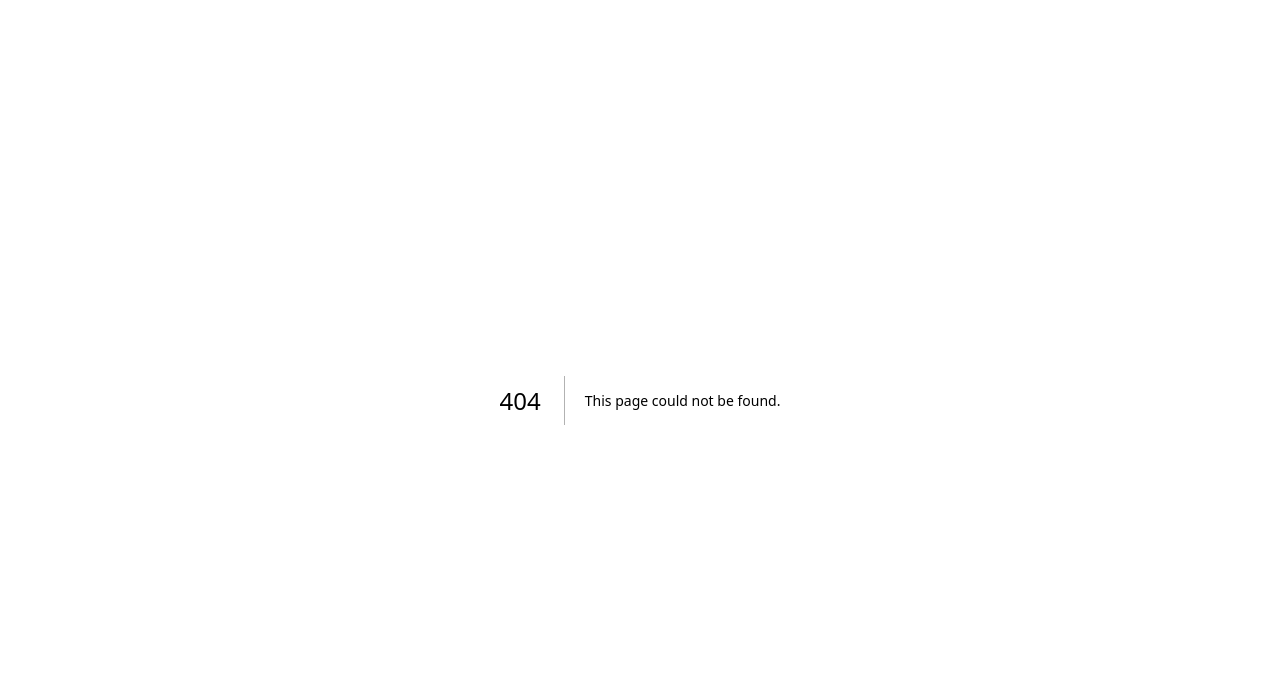
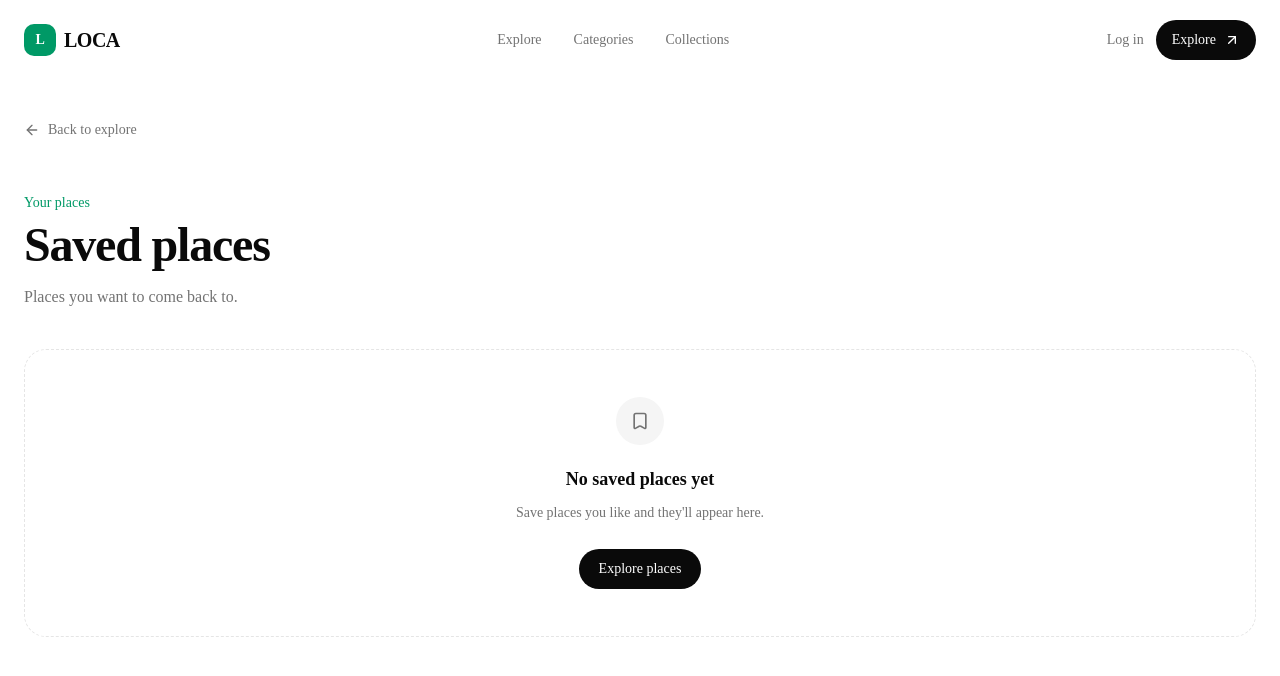
Before and after one commit to ProfessorMR/loca, a Next.js app: page /saved in a window 1280 px wide. Before the commit this address had no page. Shown: the top 676 px of the page. Built offline with nearby package versions, Linux system fonts and the light colour scheme.

Commit message:
feat: add saved places

```diff
--- a/app/layout.tsx
+++ b/app/layout.tsx
@@ -1,6 +1,8 @@
 import type { Metadata } from "next";
 import { Geist, Geist_Mono } from "next/font/google";
 import "./globals.css";
+
+import { FavoritesProvider } from "@/components/shared/favorites-provider";
 
 const geistSans = Geist({
   variable: "--font-geist-sans",
@@ -30,7 +32,7 @@ export default function RootLayout({
       <body
         className={`${geistSans.variable} ${geistMono.variable} antialiased`}
       >
-        {children}
+        <FavoritesProvider>{children}</FavoritesProvider>
       </body>
     </html>
   );
--- a/app/places/[id]/page.tsx
+++ b/app/places/[id]/page.tsx
@@ -109,7 +109,7 @@ export default async function PlacePage({ params }: PlacePageProps) {
                 </div>
               </div>
 
-              <SavePlaceButton />
+              <SavePlaceButton placeId={place.id} />
             </div>
 
             <div className="mt-10 grid gap-8 border-t pt-8 sm:grid-cols-2">
--- /dev/null
+++ b/app/saved/page.tsx
@@ -0,0 +1,72 @@
+"use client";
+
+import Link from "next/link";
+import { ArrowLeft, Bookmark } from "lucide-react";
+
+import { Navbar } from "@/components/shared/navbar";
+import { PlaceCard } from "@/components/shared/place-card";
+import { useFavorites } from "@/components/shared/favorites-provider";
+import { places } from "@/lib/places";
+
+export default function SavedPage() {
+  const { favoritePlaceIds } = useFavorites();
+
+  const savedPlaces = places.filter((place) =>
+    favoritePlaceIds.includes(place.id),
+  );
+
+  return (
+    <main className="min-h-screen">
+      <Navbar />
+
+      <div className="mx-auto max-w-7xl px-6 py-10">
+        <Link
+          href="/explore"
+          className="inline-flex items-center gap-2 text-sm text-muted-foreground transition-colors hover:text-foreground"
+        >
+          <ArrowLeft className="size-4" />
+          Back to explore
+        </Link>
+
+        <div className="mt-12">
+          <p className="text-sm font-medium text-emerald-600">Your places</p>
+
+          <h1 className="mt-2 text-4xl font-semibold tracking-tight sm:text-5xl">
+            Saved places
+          </h1>
+
+          <p className="mt-4 text-muted-foreground">
+            Places you want to come back to.
+          </p>
+        </div>
+
+        {savedPlaces.length > 0 ? (
+          <div className="mt-10 grid gap-6 sm:grid-cols-2 lg:grid-cols-3">
+            {savedPlaces.map((place) => (
+              <PlaceCard key={place.id} place={place} />
+            ))}
+          </div>
+        ) : (
+          <div className="mt-10 flex min-h-72 flex-col items-center justify-center rounded-3xl border border-dashed px-6 text-center">
+            <div className="flex size-12 items-center justify-center rounded-full bg-muted">
+              <Bookmark className="size-5 text-muted-foreground" />
+            </div>
+
+            <h2 className="mt-5 text-lg font-semibold">No saved places yet</h2>
+
+            <p className="mt-2 max-w-sm text-sm leading-6 text-muted-foreground">
+              Save places you like and they&apos;ll appear here.
+            </p>
+
+            <Link
+              href="/explore"
+              className="mt-6 rounded-full bg-foreground px-5 py-2.5 text-sm font-medium text-background transition-transform hover:scale-[1.02]"
+            >
+              Explore places
+            </Link>
+          </div>
+        )}
+      </div>
+    </main>
+  );
+}
--- a/components/shared/explore-filters.tsx
+++ b/components/shared/explore-filters.tsx
@@ -2,6 +2,13 @@
 
 import { ChevronDown } from "lucide-react";
 import { getPlaceCategories } from "@/lib/places";
+
+const priceOptions = [
+  { label: "Any price", value: "all" },
+  { label: "$", value: "$" },
+  { label: "$$", value: "$$" },
+  { label: "$$$", value: "$$$" },
+];
 
 const sortOptions = [
   { label: "Recommended", value: "recommended" },
@@ -12,15 +19,19 @@ const sortOptions = [
 type ExploreFiltersProps = {
   selectedCategory: string;
   selectedSort: string;
+  selectedPrice: string;
   onCategoryChange: (category: string) => void;
   onSortChange: (sort: string) => void;
+  onPriceChange: (price: string) => void;
 };
 
 export function ExploreFilters({
   selectedCategory,
   selectedSort,
+  selectedPrice,
   onCategoryChange,
   onSortChange,
+  onPriceChange,
 }: ExploreFiltersProps) {
   const categories = ["All", ...getPlaceCategories()];
 
@@ -47,7 +58,28 @@ export function ExploreFilters({
         })}
       </div>
 
-      <div className="relative self-end shrink-0 sm:self-auto">
+      <div className="flex shrink-0 flex-wrap justify-end gap-2">
+        <div className="relative">
+          <select
+            value={selectedPrice}
+            onChange={(event) => onPriceChange(event.target.value)}
+            className="h-10 appearance-none rounded-full border bg-background py-2 pl-4 pr-10 text-sm font-medium outline-none transition-colors hover:border-foreground/30 focus:border-foreground"
+            aria-label="Filter by price"
+          >
+            {priceOptions.map((option) => (
+              <option key={option.value} value={option.value}>
+                {option.label}
+              </option>
+            ))}
+          </select>
+
+          <ChevronDown
+            className="pointer-events-none absolute right-3 top-1/2 size-4 -translate-y-1/2 text-muted-foreground"
+            aria-hidden="true"
+          />
+        </div>
+
+        <div className="relative">
           <select
             value={selectedSort}
             onChange={(event) => onSortChange(event.target.value)}
@@ -67,5 +99,6 @@ export function ExploreFilters({
           />
         </div>
       </div>
+    </div>
   );
 }
--- a/components/shared/explore-results.tsx
+++ b/components/shared/explore-results.tsx
@@ -24,17 +24,19 @@ export function ExploreResults({ places }: ExploreResultsProps) {
   const selectedCategory = searchParams.get("category") ?? "All";
   const selectedSort = searchParams.get("sort") ?? "recommended";
   const query = searchParams.get("q")?.trim() ?? "";
+  const selectedPrice = searchParams.get("price") ?? "all";
 
   const filteredPlaces = useMemo(() => {
-    if (selectedCategory === "All") {
-      return places;
-    }
+    return places.filter((place) => {
+      const matchesCategory =
+        selectedCategory === "All" || place.category === selectedCategory;
 
-    return places.filter(
-      (place) =>
-        place.category.toLowerCase() === selectedCategory.toLowerCase(),
-    );
-  }, [places, selectedCategory]);
+      const matchesPrice =
+        selectedPrice === "all" || place.priceLevel === selectedPrice;
+
+      return matchesCategory && matchesPrice;
+    });
+  }, [places, selectedCategory, selectedPrice]);
 
   function handleCategoryChange(category: string) {
     const params = new URLSearchParams(searchParams.toString());
@@ -43,6 +45,22 @@ export function ExploreResults({ places }: ExploreResultsProps) {
       params.delete("category");
     } else {
       params.set("category", category);
+    }
+
+    setSelectedPlaceId(null);
+
+    const queryString = params.toString();
+
+    router.push(queryString ? `${pathname}?${queryString}` : pathname);
+  }
+
+  function handlePriceChange(price: string) {
+    const params = new URLSearchParams(searchParams.toString());
+
+    if (price === "all") {
+      params.delete("price");
+    } else {
+      params.set("price", price);
     }
 
     setSelectedPlaceId(null);
@@ -91,8 +109,10 @@ export function ExploreResults({ places }: ExploreResultsProps) {
       <ExploreFilters
         selectedCategory={selectedCategory}
         selectedSort={selectedSort}
+        selectedPrice={selectedPrice}
         onCategoryChange={handleCategoryChange}
         onSortChange={handleSortChange}
+        onPriceChange={handlePriceChange}
       />
 
       <div className="mt-8 grid gap-8 lg:grid-cols-[minmax(0,1fr)_420px]">
--- /dev/null
+++ b/components/shared/favorites-provider.tsx
@@ -0,0 +1,64 @@
+"use client";
+
+import {
+  createContext,
+  useContext,
+  useMemo,
+  useState,
+  type ReactNode,
+} from "react";
+
+type FavoritesContextValue = {
+  favoritePlaceIds: string[];
+  isFavorite: (placeId: string) => boolean;
+  toggleFavorite: (placeId: string) => void;
+};
+
+const FavoritesContext = createContext<FavoritesContextValue | null>(null);
+
+type FavoritesProviderProps = {
+  children: ReactNode;
+};
+
+export function FavoritesProvider({ children }: FavoritesProviderProps) {
+  const [favoritePlaceIds, setFavoritePlaceIds] = useState<string[]>([]);
+
+  function isFavorite(placeId: string) {
+    return favoritePlaceIds.includes(placeId);
+  }
+
+  function toggleFavorite(placeId: string) {
+    setFavoritePlaceIds((current) => {
+      if (current.includes(placeId)) {
+        return current.filter((id) => id !== placeId);
+      }
+
+      return [...current, placeId];
+    });
+  }
+
+  const value = useMemo(
+    () => ({
+      favoritePlaceIds,
+      isFavorite,
+      toggleFavorite,
+    }),
+    [favoritePlaceIds],
+  );
+
+  return (
+    <FavoritesContext.Provider value={value}>
+      {children}
+    </FavoritesContext.Provider>
+  );
+}
+
+export function useFavorites() {
+  const context = useContext(FavoritesContext);
+
+  if (!context) {
+    throw new Error("useFavorites must be used within FavoritesProvider");
+  }
+
+  return context;
+}
--- a/components/shared/place-card.tsx
+++ b/components/shared/place-card.tsx
@@ -1,7 +1,10 @@
+"use client";
+
 import Link from "next/link";
 import Image from "next/image";
-import { MapPin, Star } from "lucide-react";
+import { Bookmark, MapPin, Star } from "lucide-react";
 
+import { useFavorites } from "@/components/shared/favorites-provider";
 import type { Place } from "@/types/place";
 
 type PlaceCardProps = {
@@ -17,6 +20,10 @@ export function PlaceCard({
   onHover,
   onClick,
 }: PlaceCardProps) {
+  const { isFavorite, toggleFavorite } = useFavorites();
+
+  const saved = isFavorite(place.id);
+
   return (
     <Link
       href={`/places/${place.id}`}
@@ -35,6 +42,24 @@ export function PlaceCard({
             sizes="(min-width: 1024px) 33vw, (min-width: 768px) 50vw, 100vw"
             className="object-cover transition-transform duration-500 group-hover:scale-105"
           />
+
+          <button
+            type="button"
+            onClick={(event) => {
+              event.preventDefault();
+              event.stopPropagation();
+              toggleFavorite(place.id);
+            }}
+            aria-label={saved ? "Remove from saved places" : "Save place"}
+            aria-pressed={saved}
+            className={`absolute right-4 top-4 z-10 flex size-9 items-center justify-center rounded-full backdrop-blur-sm transition-colors ${
+              saved
+                ? "bg-foreground text-background"
+                : "bg-background/90 text-foreground hover:bg-background"
+            }`}
+          >
+            <Bookmark className={`size-4 ${saved ? "fill-current" : ""}`} />
+          </button>
 
           <div className="absolute left-4 top-4 rounded-full bg-background/90 px-3 py-1.5 text-xs font-medium backdrop-blur-sm">
             {place.category}
--- a/components/shared/save-place-button.tsx
+++ b/components/shared/save-place-button.tsx
@@ -1,19 +1,22 @@
 "use client";
 
 import { Bookmark } from "lucide-react";
-import { useState } from "react";
 
-export function SavePlaceButton() {
-  const [saved, setSaved] = useState(false);
+import { useFavorites } from "@/components/shared/favorites-provider";
 
-  function handleClick() {
-    setSaved((current) => !current);
-  }
+type SavePlaceButtonProps = {
+  placeId: string;
+};
+
+export function SavePlaceButton({ placeId }: SavePlaceButtonProps) {
+  const { isFavorite, toggleFavorite } = useFavorites();
+
+  const saved = isFavorite(placeId);
 
   return (
     <button
       type="button"
-      onClick={handleClick}
+      onClick={() => toggleFavorite(placeId)}
       aria-pressed={saved}
       className={`inline-flex items-center gap-2 rounded-full border px-5 py-2.5 text-sm font-medium transition-colors ${
         saved
```
Also changed, not shown: lib/favorites.ts (added). Lines whose indentation alone changed are shown as unchanged.
